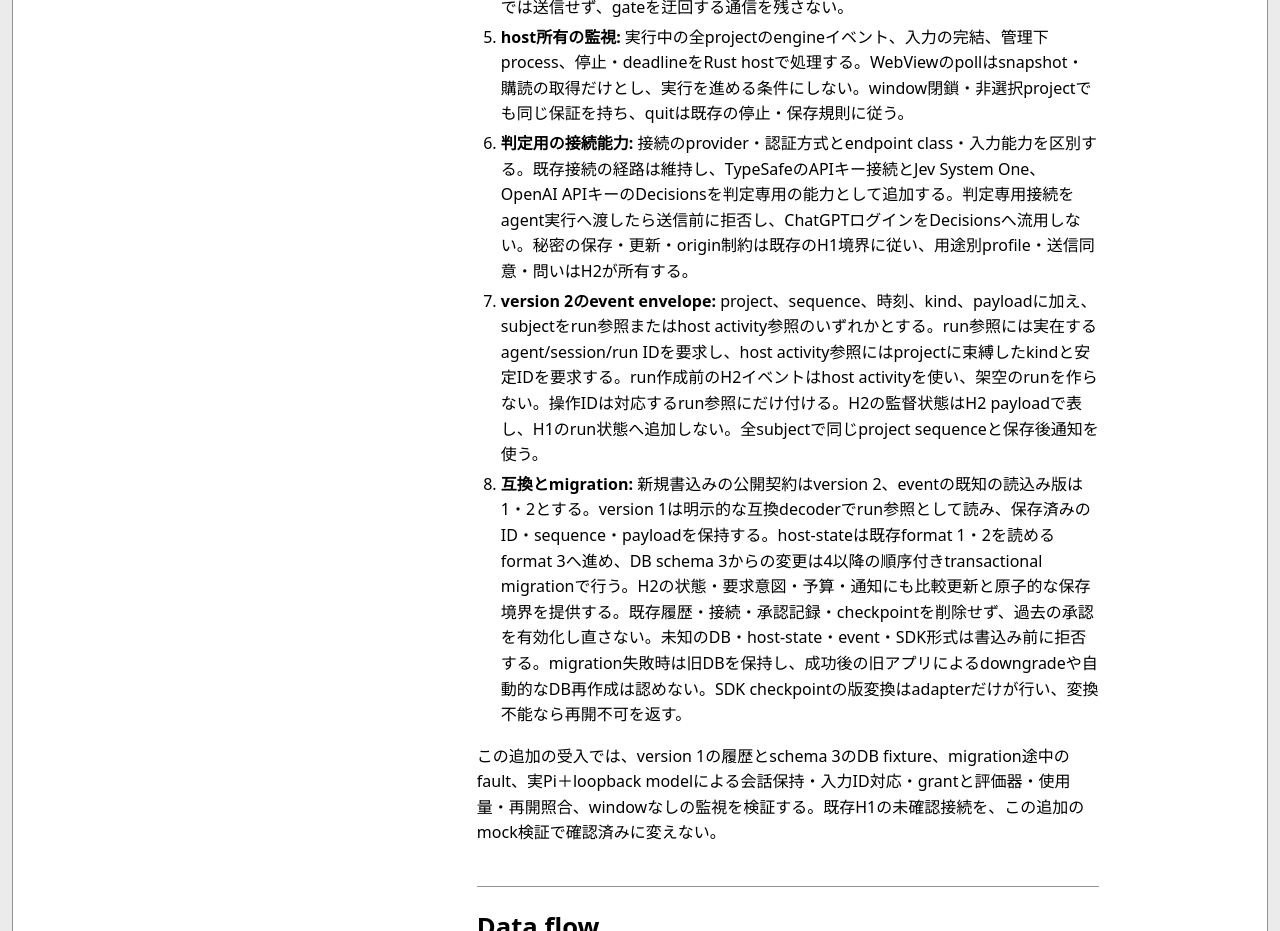
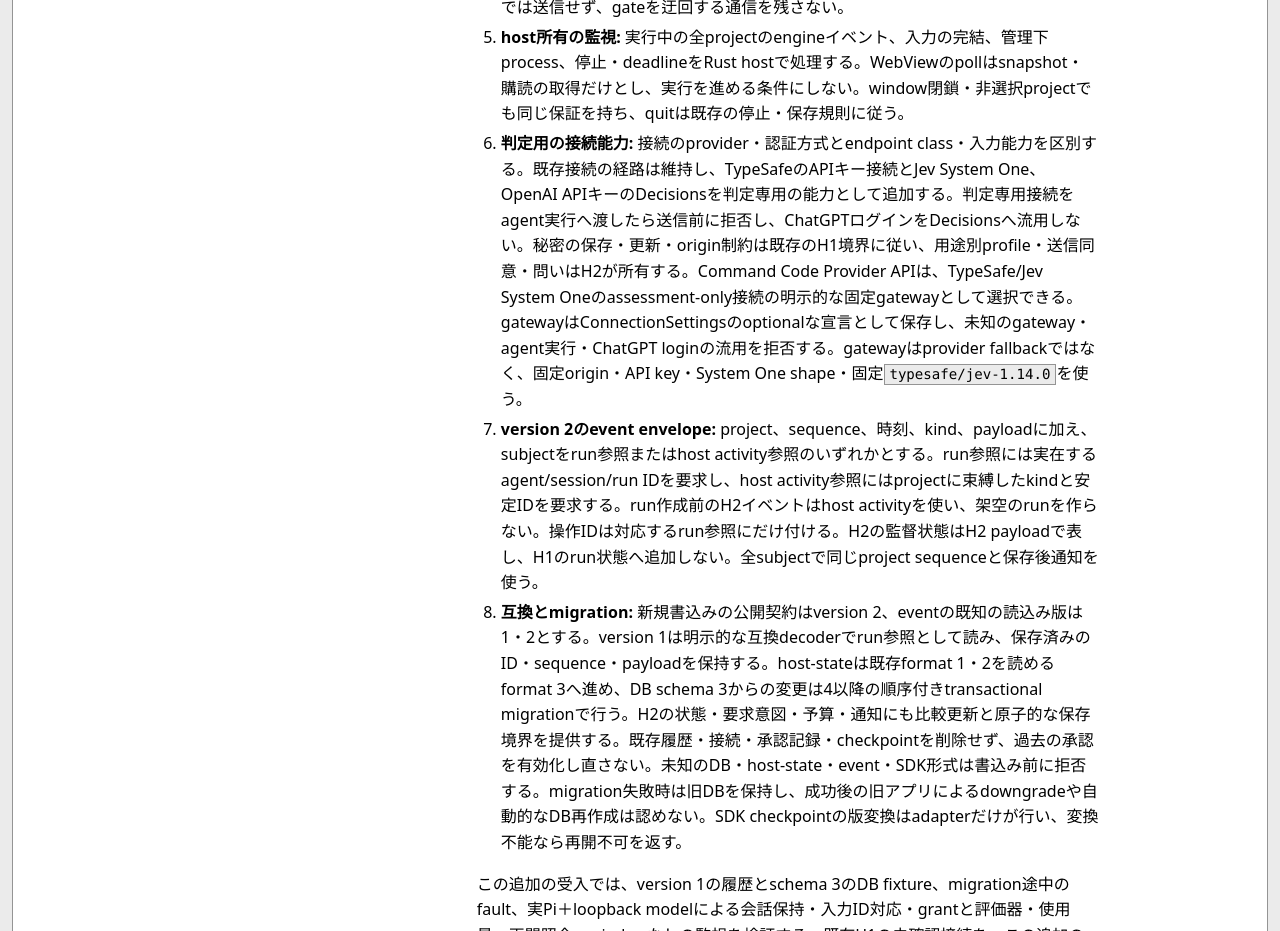
Before and after one commit to ninjin-sirisiri/herness, a plain HTML site: page docs/sdd/specs/2026-11-07-h1-runtime-design.html in a window 1280 px wide. Shown: the part 8240-9171 px from the top of the page. Drawn offline with Linux system fonts and the light colour scheme.

Commit message:
docs(specs): record Command Code Jev assessment gateway

```diff
--- a/docs/sdd/specs/2026-11-07-h1-runtime-design.html
+++ b/docs/sdd/specs/2026-11-07-h1-runtime-design.html
@@ -4,7 +4,7 @@
 <meta charset="utf-8">
 <meta name="viewport" content="width=device-width, initial-scale=1">
 <meta http-equiv="Content-Security-Policy" content="default-src 'none'; img-src 'self' data:; style-src 'self'; base-uri 'none'; form-action 'none'; frame-ancestors 'none';">
-<meta name="sdd-source-digest" content="sha256:c4c547309708f781ee026b8f62f3793ebc16726d56c27ae079a48844fd060578">
+<meta name="sdd-source-digest" content="sha256:bdde7937578ca7115e9ce4e3079247a47d91382bc802d355d1084028fa267db9">
 <title>H1: 実行基盤と変更理由の記録</title>
 <link rel="stylesheet" href="../assets/sdd.css">
 </head>
@@ -196,7 +196,7 @@
 <li><strong>唯一のtool許可経路:</strong> hostが確定したrunのgrant上限、現在のpolicy参照、評価器への参照、停止・deadline制御をPiの実tool経路まで渡す。adapterが広いgrantを再構成しない。hostとadapterのうち指定された一方だけが実行し、最終引数・policy・grant・停止状態を副作用直前に照合する。評価の待機はhost全体の監視・停止を占有せず、失敗・取消し・timeoutでは実行しない。H2の60秒等の値はH2が所有する。</li>
 <li><strong>モデル要求のgateと観測:</strong> SDKからの自動的な次要求を含む各外部モデル要求に、host所有の要求ID、接続ID、用途、runまたはhost activity参照、attempt IDを付ける。送信前のgateで同意・予算予約・deadlineを検査し、その意図を永続化してから送る。接続前失敗・送信開始・完結・取消し・送信結果不明、利用可能なinput/output/cache token数と実model IDを返す。欠落した使用量は0でなくunknownとし、H2がopaque checkpointを解析して補わない。gateはH1所有のportとして注入でき、H1単独の利用でH2型を必要としない。gate拒否・保存失敗では送信せず、gateを迂回する通信を残さない。</li>
 <li><strong>host所有の監視:</strong> 実行中の全projectのengineイベント、入力の完結、管理下process、停止・deadlineをRust hostで処理する。WebViewのpollはsnapshot・購読の取得だけとし、実行を進める条件にしない。window閉鎖・非選択projectでも同じ保証を持ち、quitは既存の停止・保存規則に従う。</li>
-<li><strong>判定用の接続能力:</strong> 接続のprovider・認証方式とendpoint class・入力能力を区別する。既存接続の経路は維持し、TypeSafeのAPIキー接続とJev System One、OpenAI APIキーのDecisionsを判定専用の能力として追加する。判定専用接続をagent実行へ渡したら送信前に拒否し、ChatGPTログインをDecisionsへ流用しない。秘密の保存・更新・origin制約は既存のH1境界に従い、用途別profile・送信同意・問いはH2が所有する。</li>
+<li><strong>判定用の接続能力:</strong> 接続のprovider・認証方式とendpoint class・入力能力を区別する。既存接続の経路は維持し、TypeSafeのAPIキー接続とJev System One、OpenAI APIキーのDecisionsを判定専用の能力として追加する。判定専用接続をagent実行へ渡したら送信前に拒否し、ChatGPTログインをDecisionsへ流用しない。秘密の保存・更新・origin制約は既存のH1境界に従い、用途別profile・送信同意・問いはH2が所有する。Command Code Provider APIは、TypeSafe/Jev System Oneのassessment-only接続の明示的な固定gatewayとして選択できる。gatewayはConnectionSettingsのoptionalな宣言として保存し、未知のgateway・agent実行・ChatGPT loginの流用を拒否する。gatewayはprovider fallbackではなく、固定origin・API key・System One shape・固定<code>typesafe/jev-1.14.0</code>を使う。</li>
 <li><strong>version 2のevent envelope:</strong> project、sequence、時刻、kind、payloadに加え、subjectをrun参照またはhost activity参照のいずれかとする。run参照には実在するagent/session/run IDを要求し、host activity参照にはprojectに束縛したkindと安定IDを要求する。run作成前のH2イベントはhost activityを使い、架空のrunを作らない。操作IDは対応するrun参照にだけ付ける。H2の監督状態はH2 payloadで表し、H1のrun状態へ追加しない。全subjectで同じproject sequenceと保存後通知を使う。</li>
 <li><strong>互換とmigration:</strong> 新規書込みの公開契約はversion 2、eventの既知の読込み版は1・2とする。version 1は明示的な互換decoderでrun参照として読み、保存済みのID・sequence・payloadを保持する。host-stateは既存format 1・2を読めるformat 3へ進め、DB schema 3からの変更は4以降の順序付きtransactional migrationで行う。H2の状態・要求意図・予算・通知にも比較更新と原子的な保存境界を提供する。既存履歴・接続・承認記録・checkpointを削除せず、過去の承認を有効化し直さない。未知のDB・host-state・event・SDK形式は書込み前に拒否する。migration失敗時は旧DBを保持し、成功後の旧アプリによるdowngradeや自動的なDB再作成は認めない。SDK checkpointの版変換はadapterだけが行い、変換不能なら再開不可を返す。</li>
 </ol>
```
Also changed, not shown: docs/sdd/specs/2026-11-08-h2-supervision-design.html (+2 -1 lines), 2 other files.
